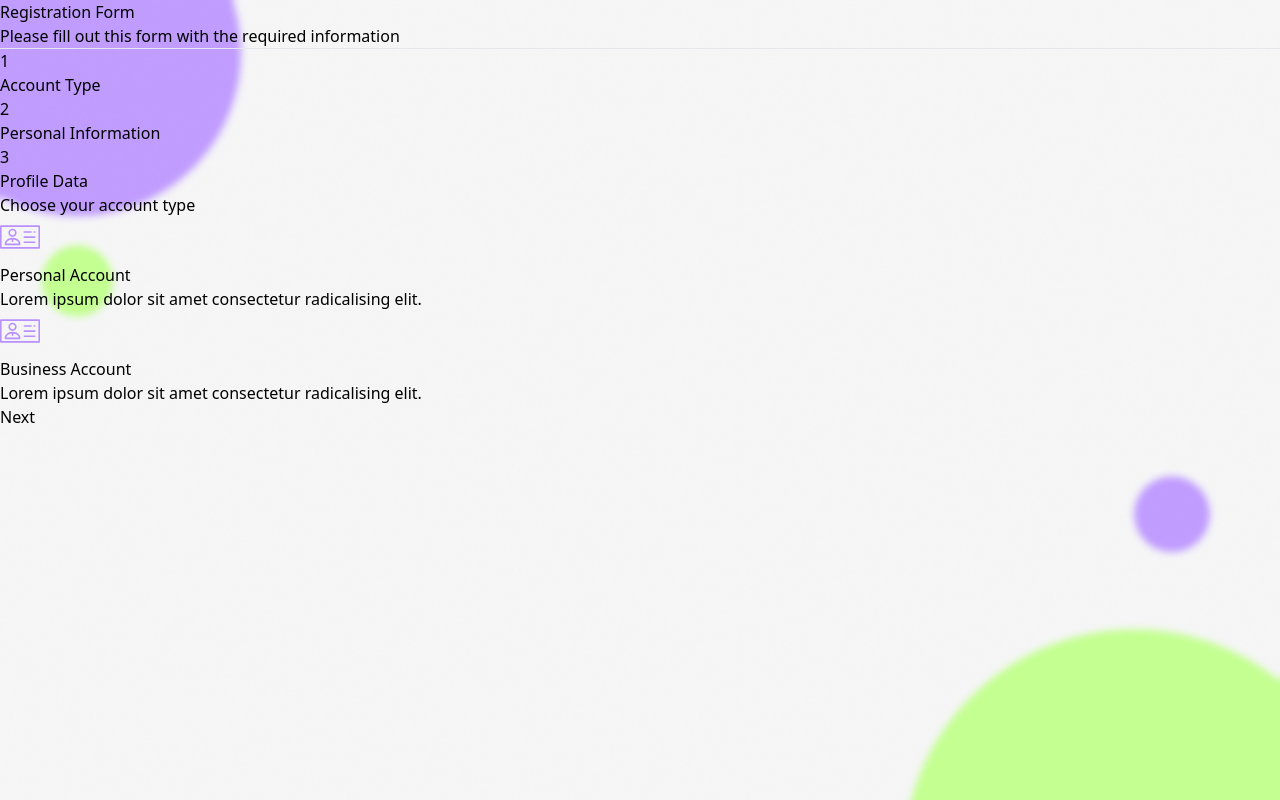
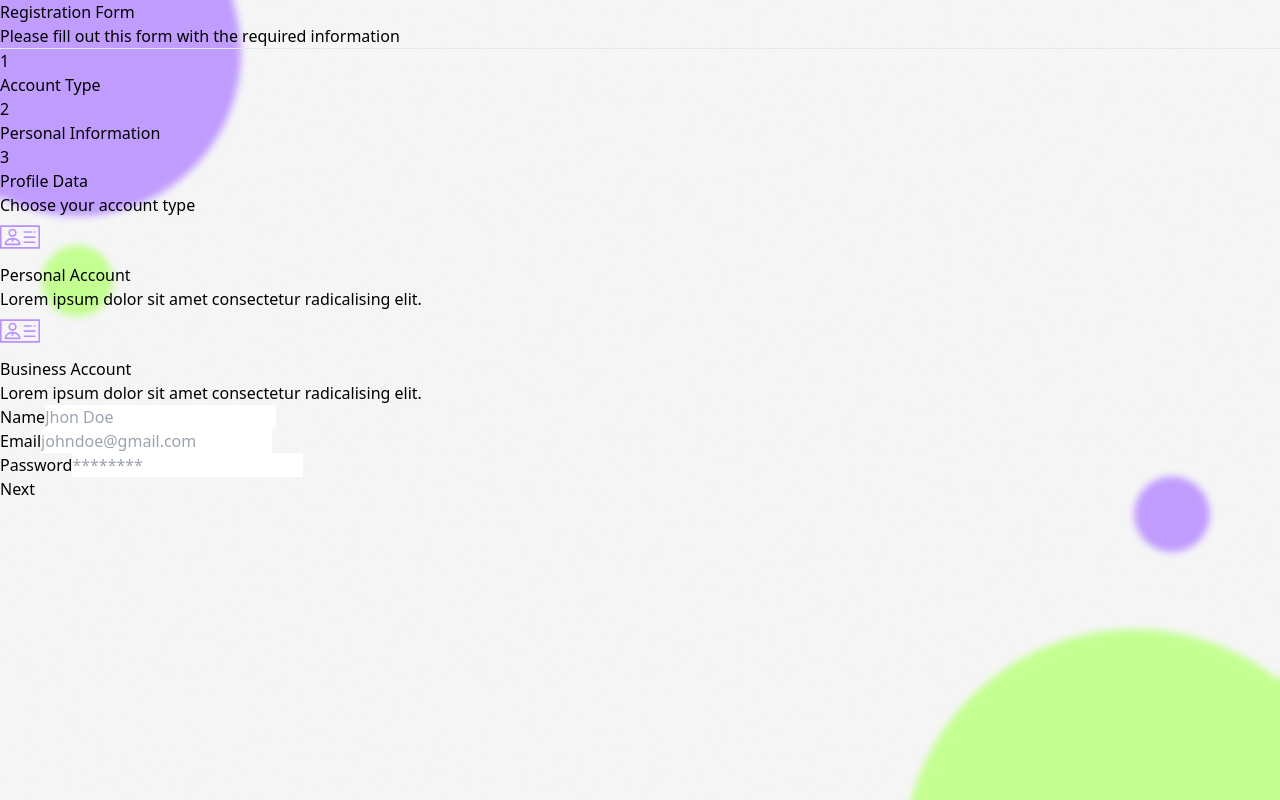
Before and after one commit to ethan-frot/FormApp, a React (Vite) app: page / in a window 1280 px wide. Built offline with nearby package versions, Linux system fonts and the light colour scheme.

Commit message:
✨Add PersonalInformation form

```diff
--- a/src/App.tsx
+++ b/src/App.tsx
@@ -1,7 +1,8 @@
 import StaticPage from "./components/ui/StaticPage";
 import StepsBar from "./components/ui/StepsBar.tsx";
-import AccountTypeSelection from "./components/steps/AccountTypeSelection.tsx";
+import AccountType from "./components/steps/AccountType.tsx";
 import ButtonNext from "./components/ui/Buttons/ButtonNext.tsx";
+import PersonalInformation from "./components/steps/PersonalInformation.tsx";
 
 function App() {
   return (
@@ -10,7 +11,8 @@ function App() {
         <div>
           <StaticPage />
           <StepsBar />
-          <AccountTypeSelection />
+          <AccountType />
+          <PersonalInformation />
           <ButtonNext />
         </div>
       </div>
--- a/src/components/steps/AccountTypeSelection.tsx
+++ b/src/components/steps/AccountType.tsx
@@ -1,7 +1,7 @@
 import { useState } from "react";
 import ButtonAccountType from "../ui/Buttons/ButtonAccountType.tsx";
 
-const AccountTypeSelection = () => {
+const AccountType = () => {
     const [selected, setSelected] = useState<number | null>(null);
 
     return (
@@ -37,4 +37,4 @@ const AccountTypeSelection = () => {
     );
 };
 
-export default AccountTypeSelection;
+export default AccountType;
--- /dev/null
+++ b/src/components/steps/PersonalInformation.tsx
@@ -0,0 +1,25 @@
+import Input from "../ui/Input.tsx";
+
+const PersonalInformation = () => {
+    return (
+        <div className="flex flex-col gap-8">
+            <Input
+                type='text'
+                placeholder='Jhon Doe'
+                name='name'
+            />
+            <Input
+                type='email'
+                placeholder='johndoe@gmail.com'
+                name='email'
+            />
+            <Input
+                type='text'
+                placeholder='********'
+                name='password'
+            />
+        </div>
+    );
+};
+
+export default PersonalInformation;
--- /dev/null
+++ b/src/components/ui/Input.tsx
@@ -0,0 +1,24 @@
+type InputProps = {
+  type?: "text" | "number" | "email" | "password";
+  placeholder?: string;
+  name: string;
+};
+const Input = ({ type, placeholder, name }: InputProps) => {
+  const capitalizeFirstLetter = (string: string) => {
+    return string.charAt(0).toUpperCase() + string.slice(1);
+  };
+
+  return (
+    <div className="flex flex-col gap-2">
+      <label>{capitalizeFirstLetter(name)}</label>
+      <input
+        type={type || "text"}
+        className={`rounded-md text-xl py-2 px-4 text-slate-600 bg-gray-100`}
+        placeholder={placeholder}
+        name={name}
+      />
+    </div>
+  );
+};
+
+export default Input;
```
